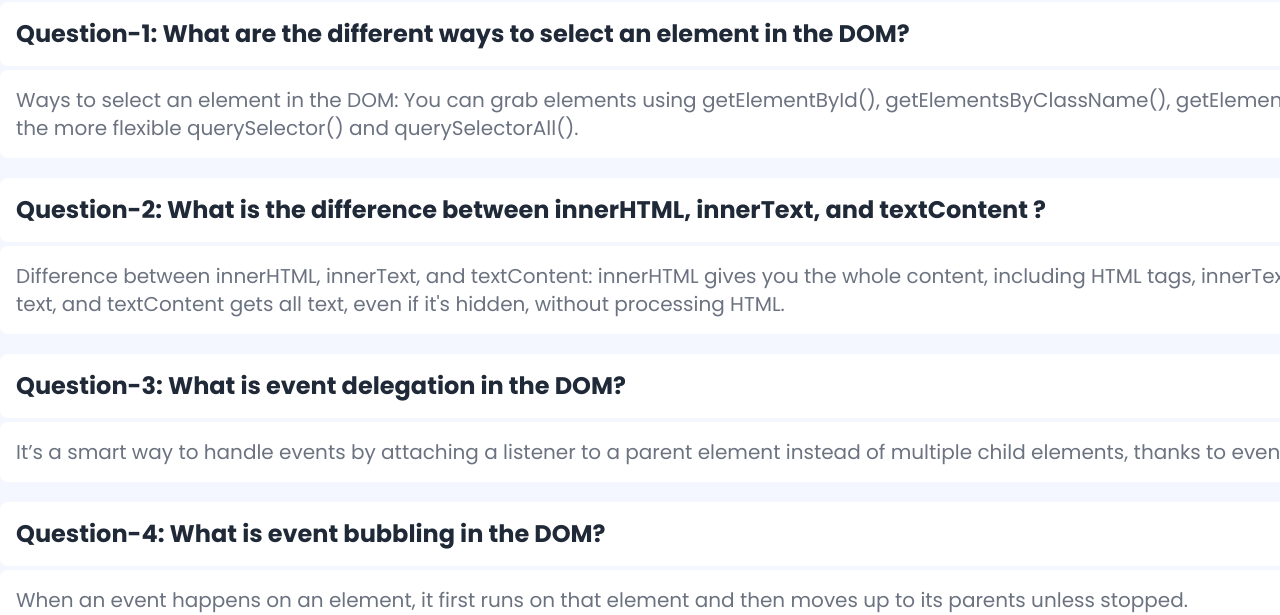
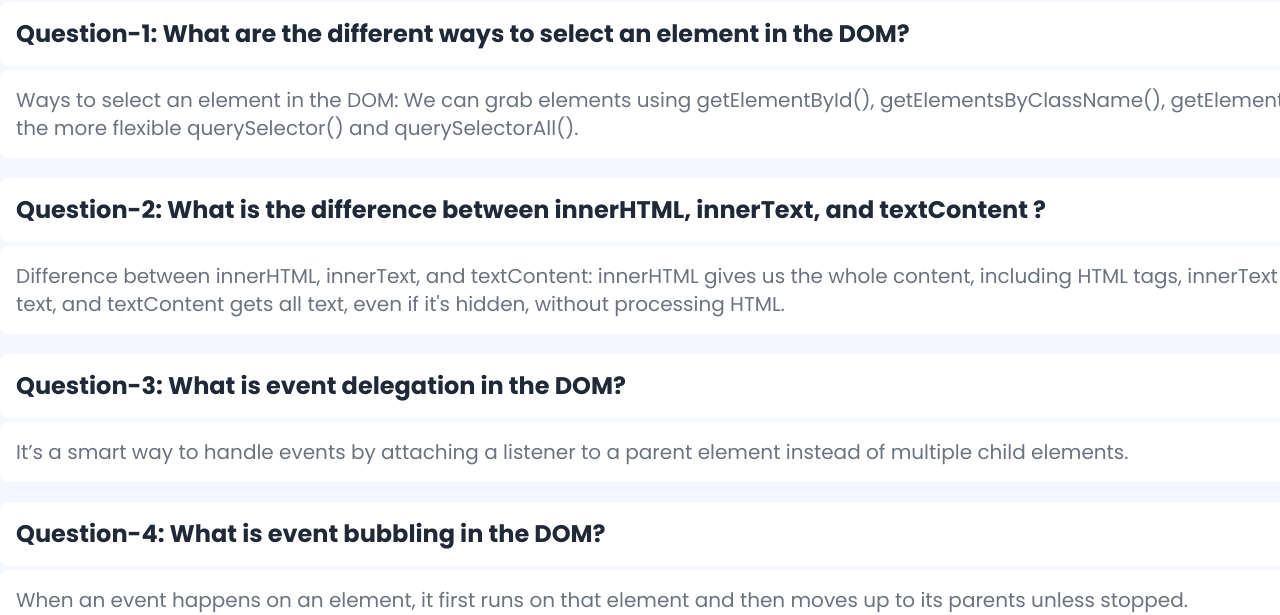
Before and after one commit to FyslAhmd/PH-Assignment-05, a plain HTML site: page blogs.html in a window 1280 px wide. Shown: the part 190-805 px from the top of the page. Drawn offline with nearby package versions, Linux system fonts and the light colour scheme.

Commit message:
project complete

```diff
--- a/blogs.html
+++ b/blogs.html
@@ -46,7 +46,7 @@
         <div class="my-5">
             <h1 class="text-2xl font-bold bg-white rounded-lg p-4 mb-1">Question-1: What are the different ways to
                 select an element in the DOM?</h1>
-            <p class="text-xl bg-white text-gray-500 p-4 rounded-lg mn-4">Ways to select an element in the DOM: You can
+            <p class="text-xl bg-white text-gray-500 p-4 rounded-lg mn-4">Ways to select an element in the DOM: We can
                 grab elements using getElementById(), getElementsByClassName(), getElementsByTagName(), or the more
                 flexible querySelector() and querySelectorAll().</p>
         </div>
@@ -55,7 +55,7 @@
             <h1 class="text-2xl font-bold bg-white rounded-lg p-4 mb-1">Question-2: What is the difference between
                 innerHTML, innerText, and textContent ?</h1>
             <p class="text-xl bg-white text-gray-500 p-4 rounded-lg mn-4">Difference between innerHTML, innerText, and
-                textContent: innerHTML gives you the whole content, including HTML tags, innerText only shows visible
+                textContent: innerHTML gives us the whole content, including HTML tags, innerText only shows visible
                 text, and textContent gets all text, even if it's hidden, without processing HTML.</p>
         </div>
 
@@ -63,7 +63,7 @@
             <h1 class="text-2xl font-bold bg-white rounded-lg p-4 mb-1">Question-3: What is event delegation in the DOM?
             </h1>
             <p class="text-xl bg-white text-gray-500 p-4 rounded-lg mn-4">It’s a smart way to handle events by attaching
-                a listener to a parent element instead of multiple child elements, thanks to event bubbling.
+                a listener to a parent element instead of multiple child elements.
             </p>
         </div>
 
```
